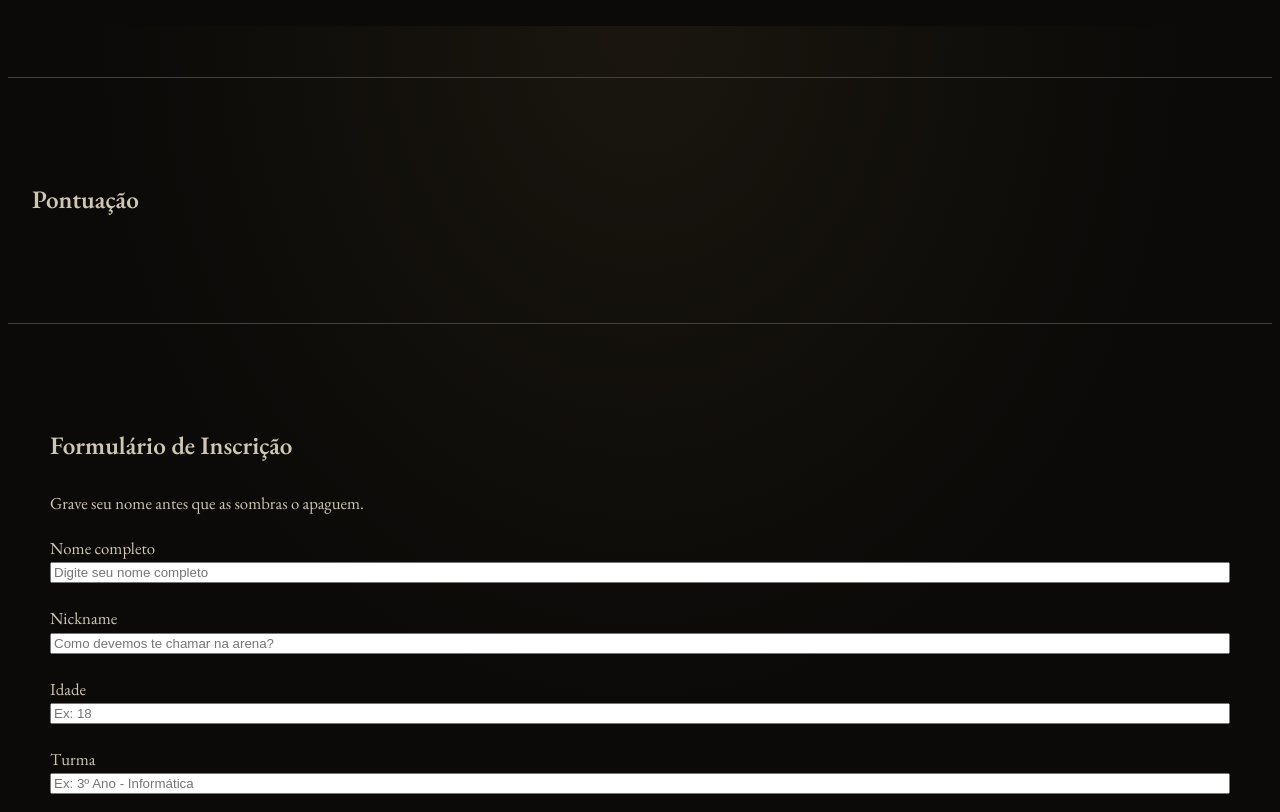
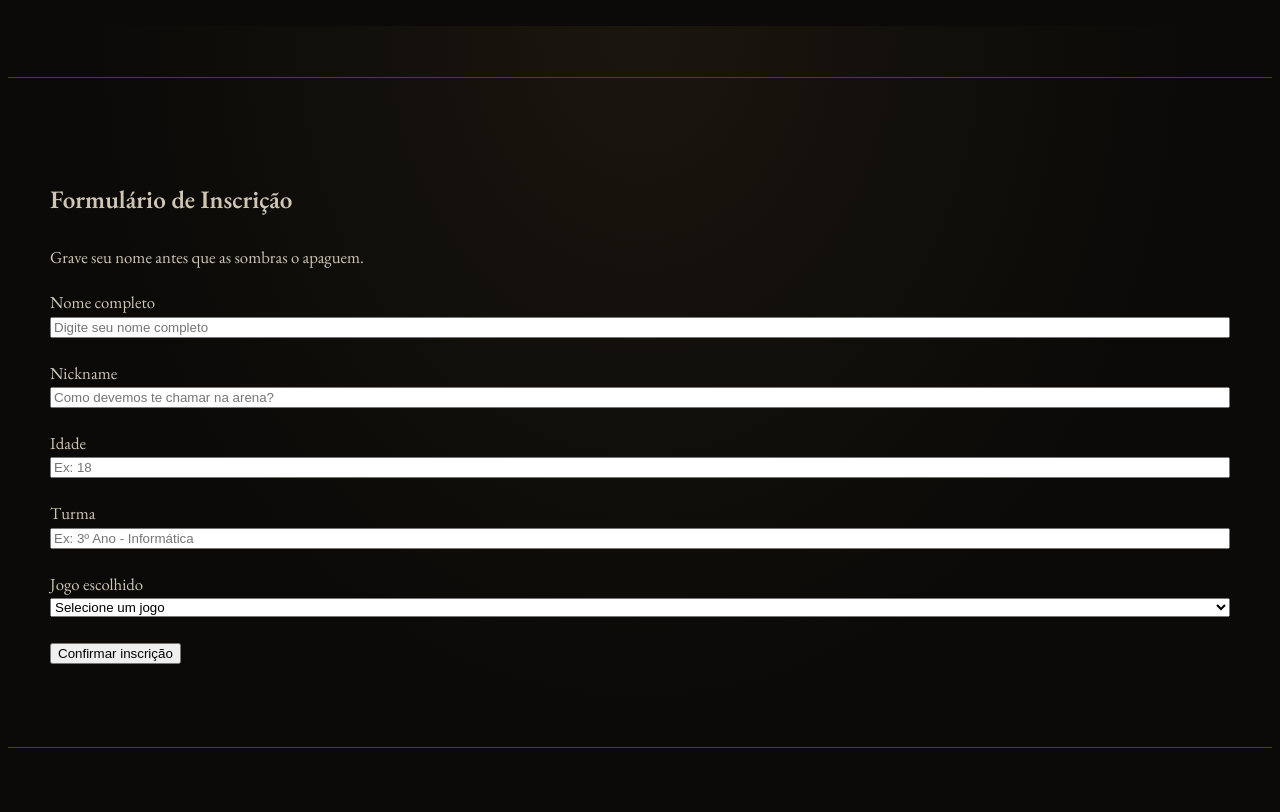
Before and after one commit to FelipeSfolias/GameFest, a plain HTML site: page index.html in a window 1280 px wide. Shown: the part 3174-3986 px from the top of the page. Drawn offline with nearby package versions, Linux system fonts and the light colour scheme.

Commit message:
-- stage 01

```diff
--- a/index.html
+++ b/index.html
@@ -157,10 +157,6 @@
     </section>
 
 
-    <section id="ranking">
-        <h2>Pontuação</h2>
-    </section>
-
 
 
 
```
